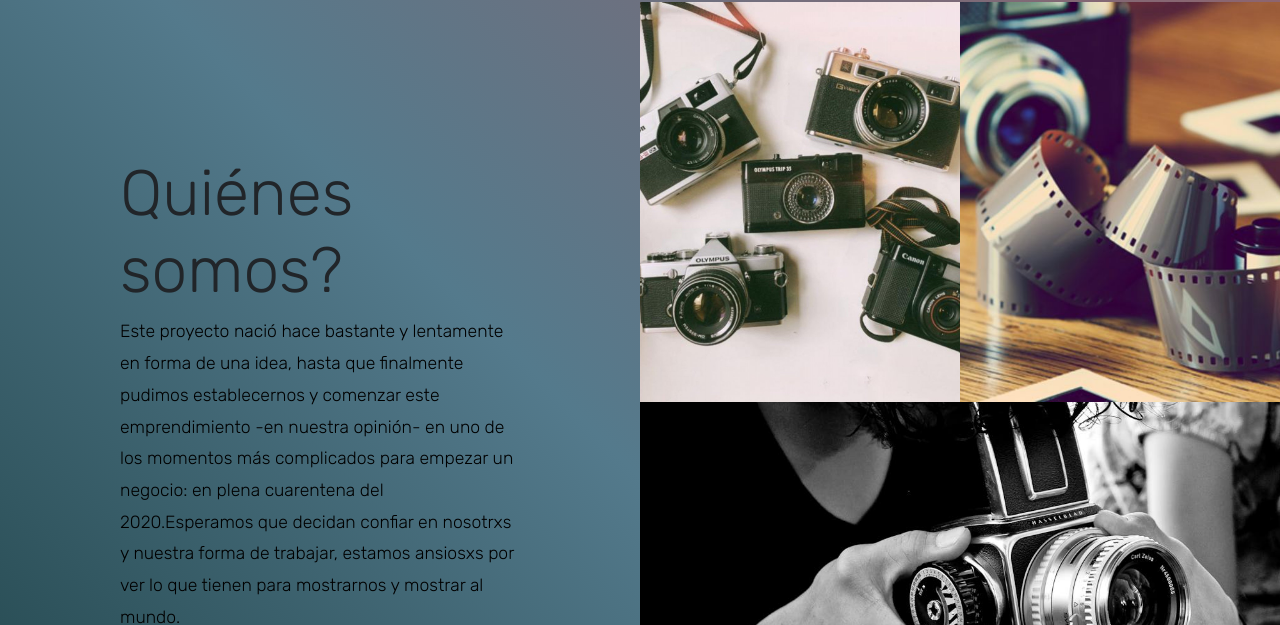
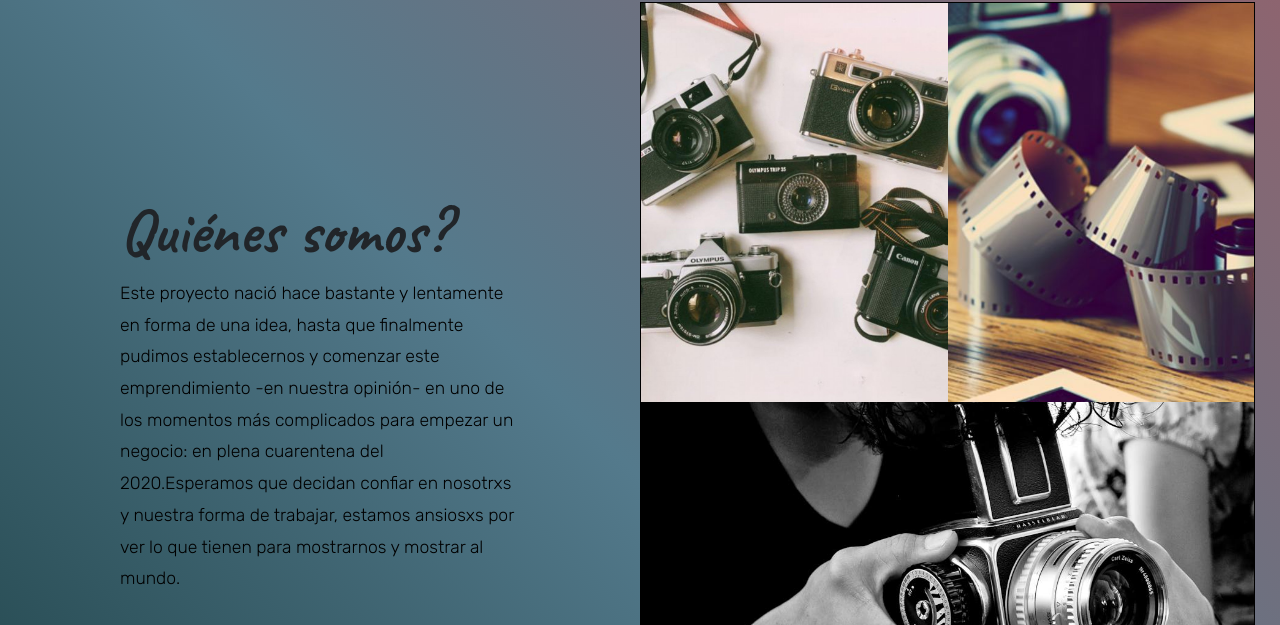
Before and after one commit to JulyKnot/ProyectoCoder, a plain HTML site: page views/nosotros.html in a window 1280 px wide. Shown: the part 175-800 px from the top of the page. Drawn offline with nearby package versions, Linux system fonts and the light colour scheme.

Commit message:
tamaños letras

```diff
--- a/css/estiloNosotros.css
+++ b/css/estiloNosotros.css
@@ -1,4 +1,5 @@
 @import url('https://fonts.googleapis.com/css2?family=Cinzel&family=Martel:wght@200&family=Satisfy&display=swap');
+@import url('https://fonts.googleapis.com/css2?family=Caveat:wght@700&display=swap');
 body {
 	overflow-x: hidden;
 	background: linear-gradient(45deg,#113537,#547A8C,#96616B); }
@@ -48,7 +49,7 @@ nav {
 .content h2 {
 	font-size: 4em;
 	margin-right: 45px;
-	font-family: 'Rubik', sans-serif;
+	font-family: "Caveat",sans-serif;
 	font-style: bold; }
 
 .content p {
@@ -59,7 +60,9 @@ nav {
 
 .images {
 	display: flex;
-	flex-wrap: wrap; }
+	flex-wrap: wrap;
+	margin-right: 25px;
+	border: 1px solid black;}
 
 .images .imgBx {
 	position: relative;
--- a/css/estiloServicio.css
+++ b/css/estiloServicio.css
@@ -34,7 +34,7 @@ body {
  	background-color: transparent; }
 
 .product-list .card {
-	background-color: #FEA47F;
+	background-color: #C1B2AB;
 	border-radius: 10px;
 	padding: 1em;
 	box-shadow: 0px 10px 5px #003844;
```
Also changed, not shown: index.html (+2 -2 lines).
